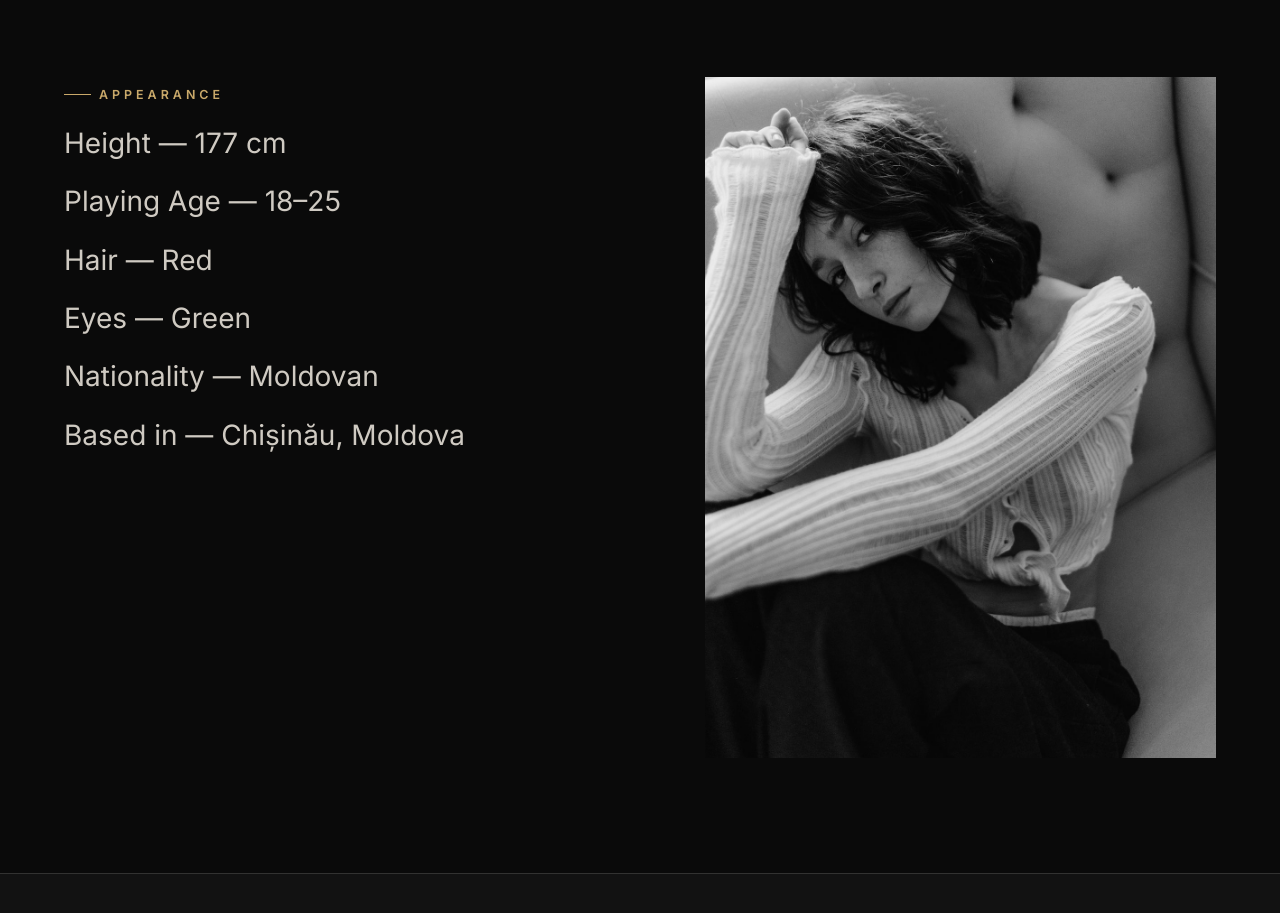
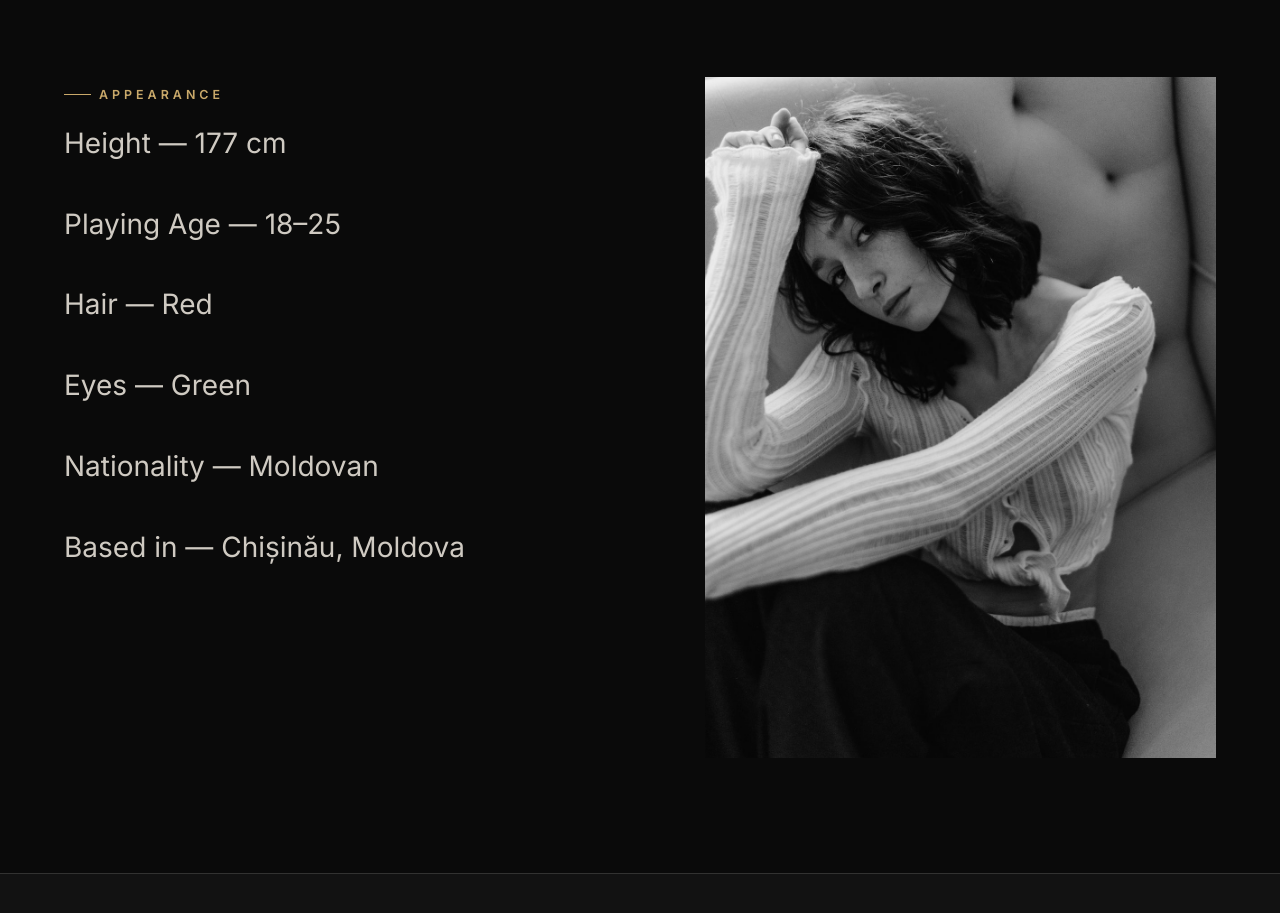
Before and after one commit to TudorlE/arinamuracv2, a website built with Vite: page index.html in a window 1280 px wide. Shown: the part 2240-3153 px from the top of the page. Built offline with nearby package versions, Linux system fonts and the light colour scheme.

Commit message:
Increase spacing between appearance stat rows

```diff
--- a/css/style.css
+++ b/css/style.css
@@ -657,7 +657,7 @@ h1, h2, h3, h4 {
 
 .stat-list {
   display: grid;
-  gap: 0.85rem;
+  gap: clamp(1.5rem, 3vw, 2.25rem);
   align-content: start;
 }
 
```
